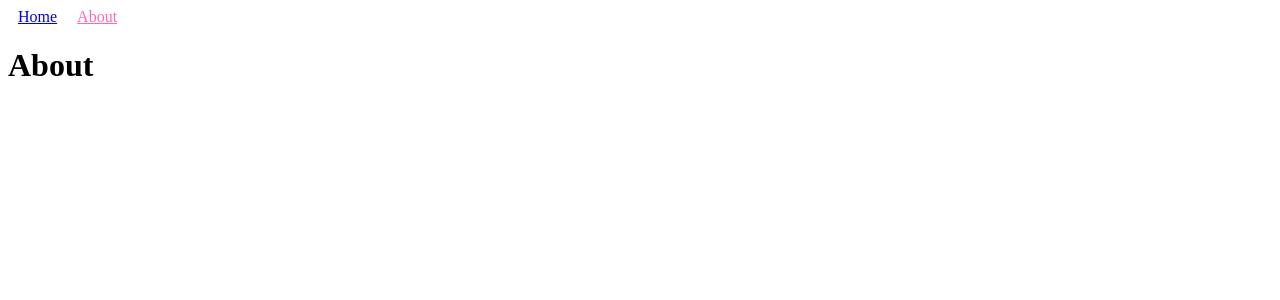
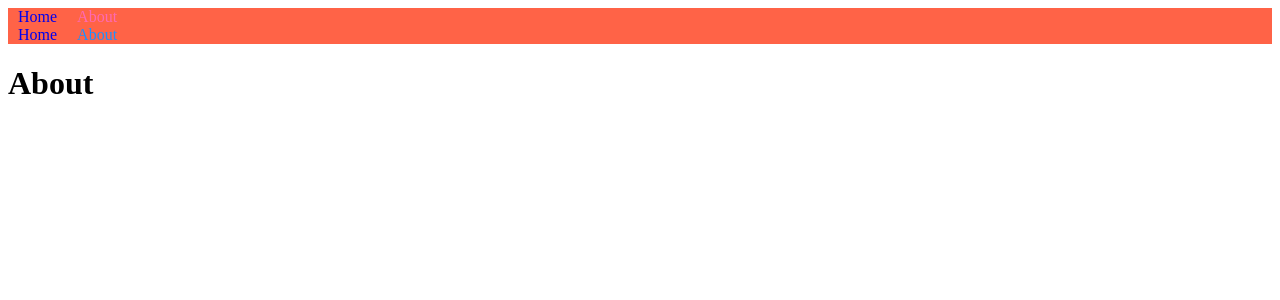
Before and after one commit to ahnniething/nextjs-fundamental, a Next.js app: page /about in a window 1280 px wide. Shown: the top 300 px of the page. Built offline with nearby package versions, Linux system fonts and the light colour scheme.

Commit message:
style: add multiple styles using the way of <style jsx>

```diff
--- a/components/NavBar.js
+++ b/components/NavBar.js
@@ -4,15 +4,63 @@ import styles from "./NavBar.module.css";
 export default function NavBar() {
   const router = useRouter();
   return (
+    // the way of adding styles to component in NextJS
+    <>
+    {/* 1. CSS module */}
     <nav>
       <Link href="/">
-        <a className={`${styles.link} ${router.pathname === "/" ? styles.active : ""}`}>Home</a>
+        <a
+          className={`${styles.link} ${
+            router.pathname === "/" ? styles.active : ""
+          }`}
+        >
+          Home
+        </a>
       </Link>
       <Link href="/about">
-        <a className={[styles.link, router.pathname === "/about" ? styles.active : ""].join(" ")}>
+        <a
+          className={[
+            styles.link,
+            router.pathname === "/about" ? styles.active : ""
+          ].join(" ")}
+        >
           About
         </a>
       </Link>
+
     </nav>
+
+   {/* 2. Styles JSX */}
+    <nav>
+    <Link href="/">
+        <a
+            className={router.pathname === "/" ? "active" : ""}
+        >
+          Home
+        </a>
+      </Link>
+      <Link href="/about">
+        <a
+   className={router.pathname === "/about" ? "active" : ""}
+        >
+          About
+        </a>
+      </Link>
+      <style jsx>{`
+        a {
+            margin: 10px;
+           text-decoration: none;
+        }
+        nav {
+            background-color: tomato;
+        }
+        .active{
+            color:dodgerblue;
+        }
+      `}</style>
+
+    </nav>
+
+    </>
   );
 }
--- a/components/NavBar.module.css
+++ b/components/NavBar.module.css
@@ -1,6 +1,7 @@
 .link{
     margin: 10px;
+    text-decoration: none;
 }
 .active{
-color:hotpink
+color:hotpink;
 }
```
